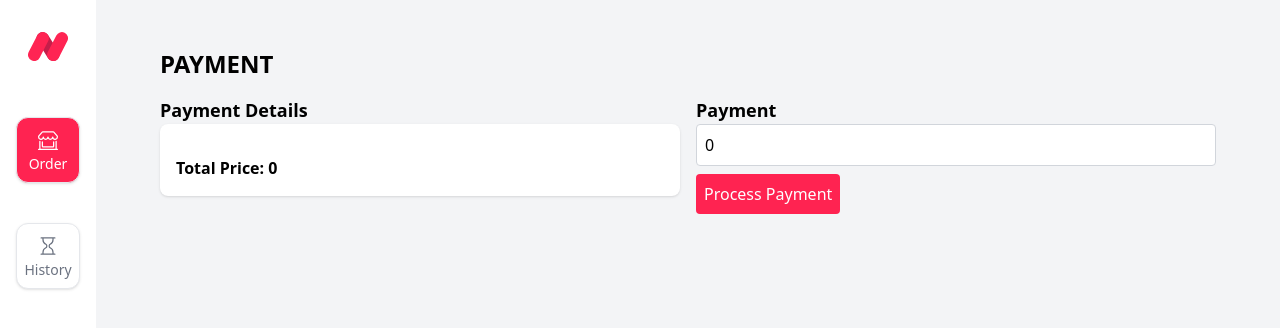
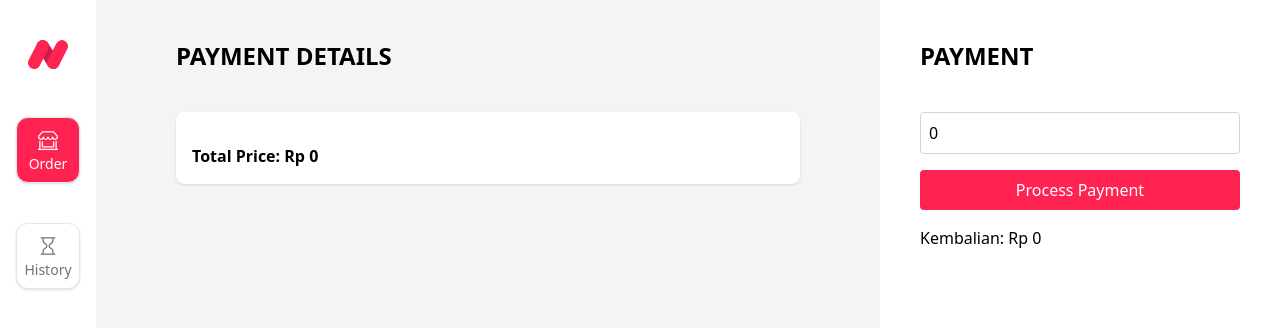
Before and after one commit to ryno-andryano/nusa, a React (Vite) app: page /payment in a window 1280 px wide. Shown: the top 328 px of the page. Built offline with nearby package versions, Linux system fonts and the light colour scheme.

Commit message:
fix: update main layout style

```diff
--- a/src/layouts/Main.jsx
+++ b/src/layouts/Main.jsx
@@ -2,9 +2,7 @@ import * as PropTypes from "prop-types";
 
 function Main({ children }) {
   return (
-    <main className="ml-24 min-h-screen w-full bg-gray-100 px-12 py-8">
-      {children}
-    </main>
+    <main className="ml-24 min-h-screen w-full bg-gray-100">{children}</main>
   );
 }
 
--- a/src/layouts/Sidebar.jsx
+++ b/src/layouts/Sidebar.jsx
@@ -5,8 +5,8 @@ function Sidebar() {
   const { pathname } = useLocation();
 
   return (
-    <aside className="fixed flex h-screen w-24 flex-col items-center gap-10 py-8">
-      <Link to="/" className="mb-4 text-xl font-semibold">
+    <aside className="fixed flex h-screen w-24 flex-col items-center gap-10 bg-white py-10">
+      <Link to="/" className="mb-2 text-xl font-semibold">
         <img className="w-10" src={logo} alt="Nusa" title="Nusa" />
       </Link>
 
--- a/src/pages/History/index.jsx
+++ b/src/pages/History/index.jsx
@@ -7,7 +7,7 @@ function History() {
   const { data } = useSWR("http://localhost:3000/transactions", getHistory);
 
   return (
-    <>
+    <section className="p-10 xl:px-20">
       <h1 className="text-2xl font-bold uppercase">Transaction History</h1>
 
       <div className="mt-10 rounded-xl bg-white px-6 shadow">
@@ -37,7 +37,7 @@ function History() {
           </tbody>
         </table>
       </div>
-    </>
+    </section>
   );
 }
 
--- a/src/pages/HistoryDetail/index.jsx
+++ b/src/pages/HistoryDetail/index.jsx
@@ -13,9 +13,8 @@ function HistoryDetail() {
   );
 
   return (
-    <>
-      <div className="flex gap-12">
-        <section className="basis-2/3">
+    <div className="flex">
+      <section className="w-full p-10 xl:px-20">
         <div className="flex items-center justify-between">
           <h1 className="text-2xl font-bold uppercase">Transaction Detail</h1>
           <span className="text-gray-500">{data?.time}</span>
@@ -54,7 +53,7 @@ function HistoryDetail() {
         </div>
       </section>
 
-        <section className="basis-1/3">
+      <section className="sticky top-0 flex h-screen w-[400px] flex-none flex-col justify-between gap-8 bg-white p-10">
         <div className="mt-16 flex flex-col gap-4">
           <div className="flex items-center justify-between text-xl font-semibold">
             <span>Total</span>
@@ -66,8 +65,6 @@ function HistoryDetail() {
             <span>{formatCurrency(data?.paid)}</span>
           </div>
 
-            <hr className="mt-10 border-t border-gray-700" />
-
           <div className="flex items-center justify-between text-xl font-semibold">
             <span>Change</span>
             <span>{formatCurrency(data?.return)}</span>
@@ -75,7 +72,6 @@ function HistoryDetail() {
         </div>
       </section>
     </div>
-    </>
   );
 }
 
--- a/src/pages/Order/MenuItem.jsx
+++ b/src/pages/Order/MenuItem.jsx
@@ -13,10 +13,9 @@ function MenuItem({ menu, inCart }) {
 
   return (
     <div
-      className={
-        "flex cursor-pointer flex-col items-center justify-center rounded-lg bg-white p-4 shadow transition hover:shadow-lg" +
-        (inCart && " ring-4 ring-pink-600")
-      }
+      className={`flex cursor-pointer flex-col items-center justify-center rounded-lg bg-white p-4 shadow transition hover:shadow-lg ${
+        inCart ? "ring-4 ring-pink-600" : ""
+      }`}
       onClick={handleItemClick}
     >
       <img
@@ -24,7 +23,10 @@ function MenuItem({ menu, inCart }) {
         src={image}
         alt={name}
       />
-      <h2 className="mt-3 w-full overflow-hidden text-ellipsis whitespace-nowrap text-center font-semibold">
+      <h2
+        className="mt-3 w-full overflow-hidden text-ellipsis whitespace-nowrap text-center font-semibold"
+        title={name}
+      >
         {name}
       </h2>
       <p className="text-center">{formatCurrency(price)}</p>
--- a/src/pages/Order/index.jsx
+++ b/src/pages/Order/index.jsx
@@ -21,11 +21,11 @@ function Order() {
   }, [data]);
 
   return (
-    <div className="flex gap-12 xl:gap-16">
-      <section className="basis-2/3">
+    <div className="flex">
+      <section className="w-full p-10 xl:px-20">
         <h1 className="text-2xl font-bold uppercase">Choose Order</h1>
         {!error && !isLoading ? (
-          <div className="mt-10 grid grid-cols-2 gap-6 lg:grid-cols-3 xl:grid-cols-4">
+          <div className="mt-10 grid grid-cols-1 gap-6 lg:grid-cols-3 xl:grid-cols-4">
             {menus.map((menu) => (
               <MenuItem
                 key={menu.id}
@@ -39,17 +39,30 @@ function Order() {
         )}
       </section>
 
-      <section className="basis-1/3">
-        <h1 className="text-2xl font-bold uppercase">Current Order</h1>
-        <div className="mt-10 flex flex-col gap-4">
-          {items.length > 0 ? (
-            items.map((item) => <CartItem key={item.menu.id} item={item} />)
-          ) : (
-            <p className="py-5 text-center">Empty</p>
-          )}
+      <section className="sticky top-0 flex h-screen w-[400px] flex-none flex-col justify-between gap-8 bg-white p-10">
+        <div className="flex min-h-0 flex-col">
+          <div className="mb-10 flex items-center justify-between">
+            <h1 className="text-2xl font-bold uppercase">Current Order</h1>
+            {items.length > 0 && (
+              <button
+                className="text-sm text-gray-400"
+                type="button"
+              >
+                Clear
+              </button>
+            )}
+          </div>
 
-          <hr className="mt-4 border-t border-gray-700" />
+          <div className="flex flex-col gap-4 overflow-y-auto pb-2">
+            {items.length > 0 ? (
+              items.map((item) => <CartItem key={item.menu.id} item={item} />)
+            ) : (
+              <p className="py-5 text-center">Empty</p>
+            )}
+          </div>
+        </div>
 
+        <div className="flex h-[104px] flex-none flex-col">
           <div className="flex items-center justify-between text-xl font-semibold">
             <span>Total</span>
             <span>{formatCurrency(totalPrice)}</span>
--- a/src/pages/Payment/index.jsx
+++ b/src/pages/Payment/index.jsx
@@ -1,5 +1,6 @@
-import React, { useState } from 'react';
-import { useSelector } from 'react-redux';
+import { useState } from "react";
+import { useSelector } from "react-redux";
+import { formatCurrency } from "../../utility/format.js";
 
 function Payment() {
   // Mengambil data keranjang (cart) dari Redux store
@@ -28,55 +29,56 @@ function Payment() {
   };
 
   return (
-    <div className="container mx-auto p-4">
-      <h1 className="text-2xl font-bold uppercase mb-4">Payment</h1>
-      <div className="grid grid-cols-2 gap-4">
-        <div>
-          <h2 className="text-lg font-bold">Payment Details</h2>
-          <div className="flex flex-col items-start justify-center rounded-lg bg-white p-4 shadow">
+    <div className="flex">
+      <section className="w-full p-10 xl:px-20">
+        <h1 className="text-2xl font-bold uppercase">Payment Details</h1>
+        <div className="mt-10 flex flex-col items-start justify-center rounded-lg bg-white p-4 shadow">
           <ul>
             {items.map((item, index) => (
               <li key={item.menu.id} className="mb-4 flex items-center">
                 <img
                   src={item.menu.image}
                   alt={item.menu.name}
-                    className="w-16 h-16 mr-4"
+                  className="mr-4 h-16 w-16"
                 />
                 <div>
                   <p>{item.menu.name}</p>
-                    <p>{item.menu.price}</p>
+                  <p>{formatCurrency(item.menu.price)}</p>
                 </div>
-                  {index < items.length - 1 && <hr className="my-4 border-t border-gray-300" />}
+                {index < items.length - 1 && (
+                  <hr className="my-4 border-t border-gray-300" />
+                )}
               </li>
             ))}
           </ul>
-            <p className="mt-4 font-semibold">Total Price: {totalPrice}</p>
+          <p className="mt-4 font-semibold">
+            Total Price: {formatCurrency(totalPrice)}
+          </p>
         </div>
+      </section>
 
-
-        </div>
-        <div>
-          <h2 className="text-lg font-bold">Payment</h2>
+      <section className="sticky top-0 h-screen w-[400px] flex-none bg-white p-10">
+        <h1 className="text-2xl font-bold uppercase">Payment</h1>
         <input
           type="number"
-            className="w-full p-2 border border-gray-300 rounded"
+          className="mt-10 w-full rounded border border-gray-300 p-2"
           placeholder="Enter payment amount"
           value={paymentAmount}
           onChange={(e) => setPaymentAmount(e.target.value)}
         />
         <button
-            className="bg-[#FF2351] text-white p-2 rounded mt-2 transition-colors hover:bg-[#e81e48]"
+          className="mt-4 w-full rounded bg-[#FF2351] p-2 text-white transition-colors hover:bg-[#e81e48] disabled:bg-[#FF2351] disabled:opacity-50"
           onClick={onSubmit}
+          disabled={paymentAmount < totalPrice}
         >
           Process Payment
         </button>
-          {paymentAmount !== 0 && (
+        {paymentAmount >= totalPrice && (
           <div className="mt-4">
-              Kembalian: {calculateChange()}
+            Kembalian: {formatCurrency(calculateChange())}
           </div>
         )}
-        </div>
-      </div>
+      </section>
     </div>
   );
 }
```
Also changed, not shown: src/pages/Order/CartItem.jsx (+37 -12 lines). Lines whose indentation alone changed are shown as unchanged.
